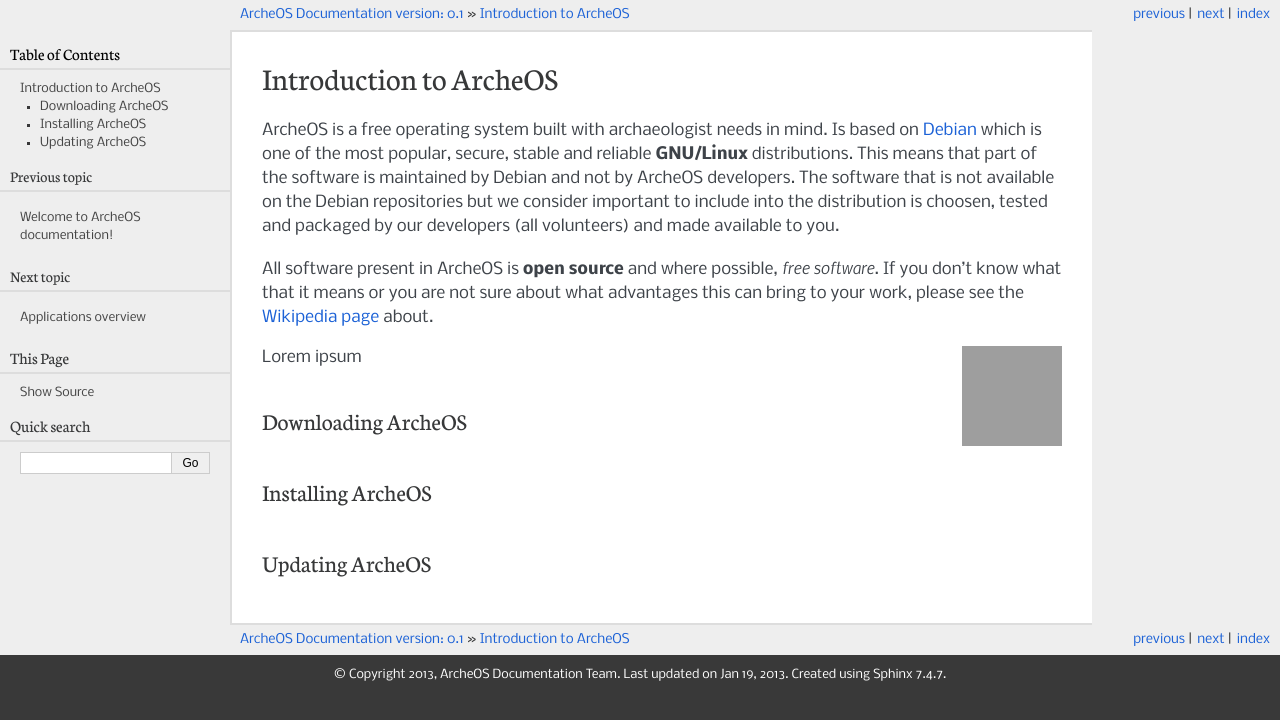
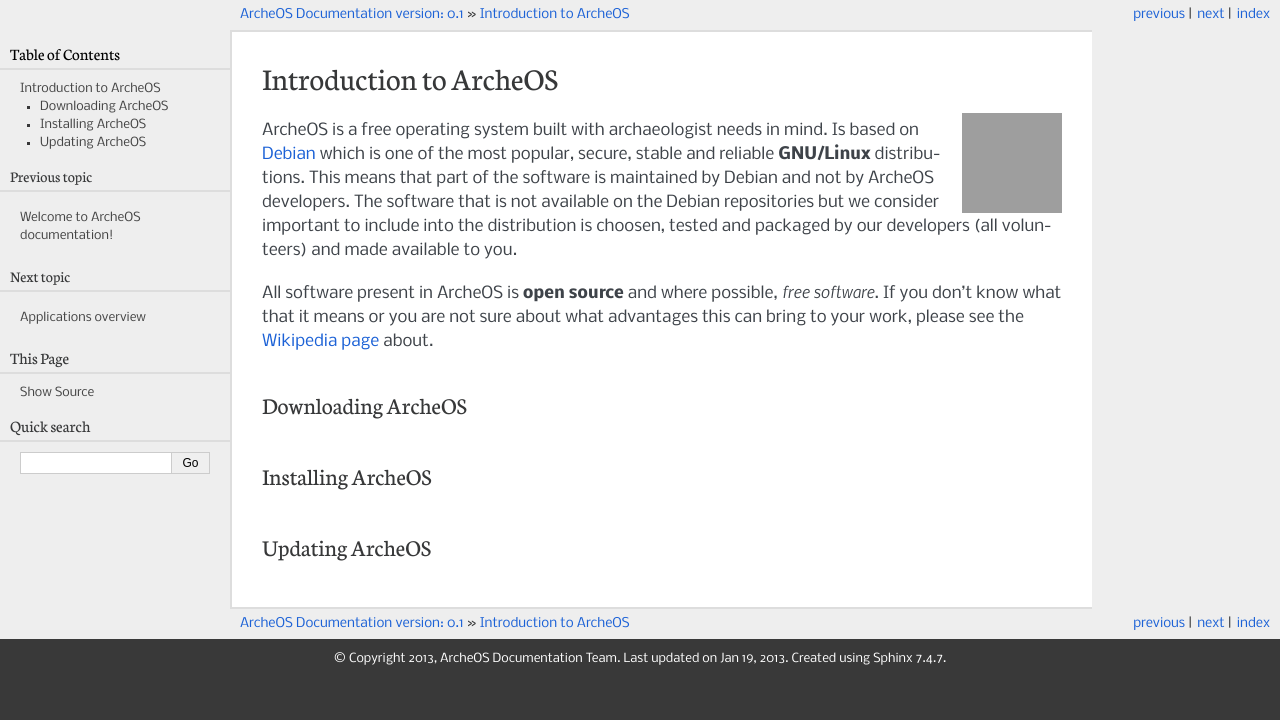
Before and after one commit to archeos/archeos-manual, a Sphinx documentation site: the page built from source/intro.rst, in a window 1280 px wide, cut to the strip 0-720 px from the top of the page. Built offline with Sphinx 7.4.7, drawn with Linux system fonts in a browser that asks for light colours; formulas are drawn with MathJax 3; grey boxes are pictures that could not be loaded.

Commit message:
Moved logo, no more lorem ipsum

```diff
--- a/source/intro.rst
+++ b/source/intro.rst
@@ -9,9 +11,6 @@ The software that is not available on the Debian repositories but we consider im
 
 All software present in ArcheOS is **open source** and where possible, *free software*. If you don't know what that it means or you are not sure about what advantages this can bring to your work, please see the `Wikipedia page <http://en.wikipedia.org/wiki/Open_source_software>`_ about.
 
-.. include:: global.rst
-
-Lorem ipsum
 
 .. toctree::
    :maxdepth: 2
```
Also changed, not shown: other parts of source/intro.rst (+2 -0 lines).
